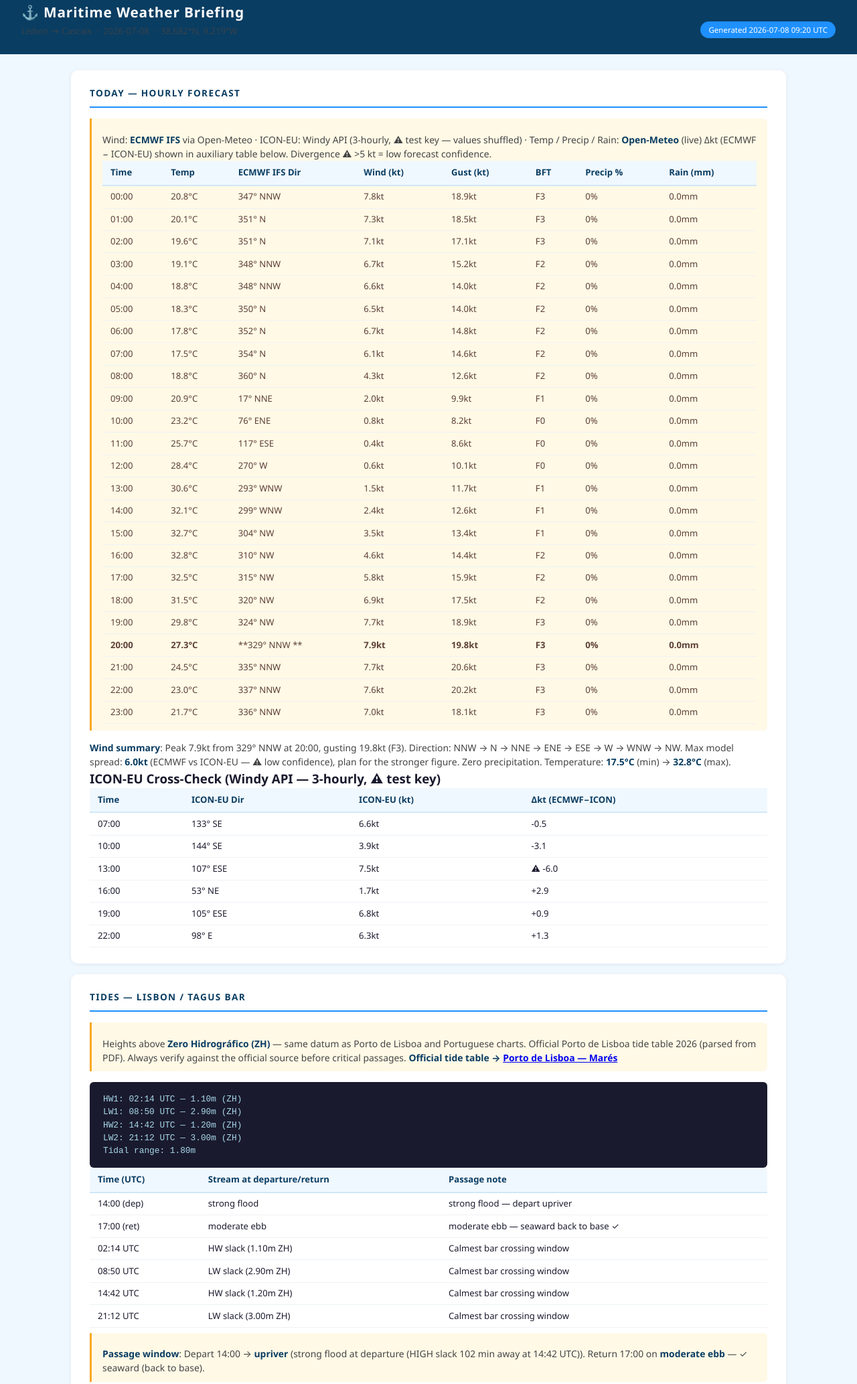
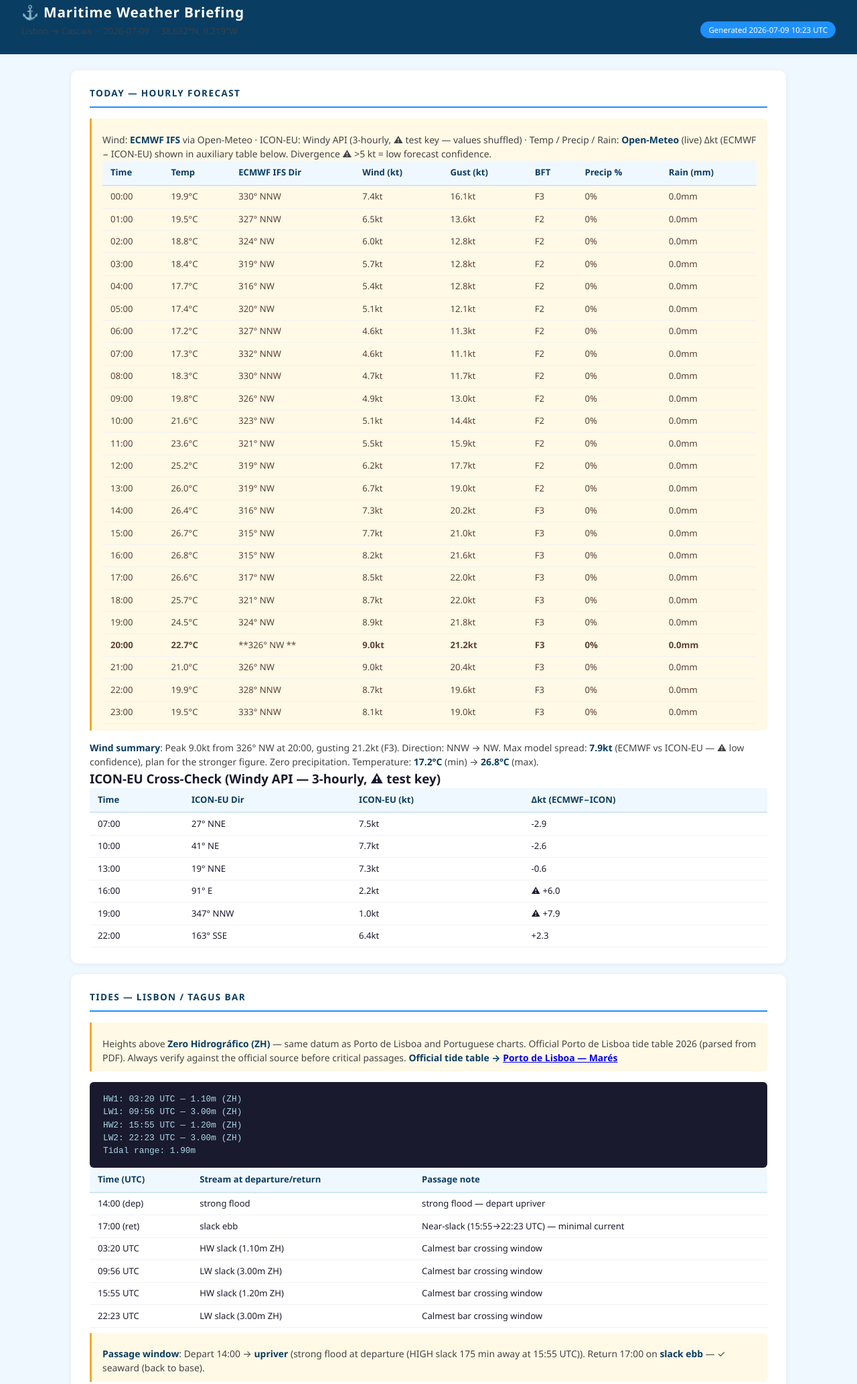
Before and after one commit to martinsda/maritime-weather, a website: page index.html in a window 1280 px wide. Shown: the part 21-2088 px from the top of the page at 67% size. Drawn offline with Linux system fonts and the light colour scheme.

Commit message:
briefing: auto-generated 29011137417

```diff
--- a/index.html
+++ b/index.html
@@ -3,7 +3,7 @@
 <head>
   <meta charset="UTF-8">
   <meta name="viewport" content="width=device-width, initial-scale=1.0">
-  <title>Maritime Briefing — 2026-07-08</title>
+  <title>Maritime Briefing — 2026-07-09</title>
   <style>
     :root {
       --sea:   #0a3d62;
@@ -100,9 +100,9 @@
 <header>
   <div>
     <h1>⚓ Maritime Weather Briefing</h1>
-    <p>Lisbon → Cascais &nbsp;·&nbsp; 2026-07-08 &nbsp;·&nbsp; 38.682°N, 9.219°W</p>
+    <p>Lisbon → Cascais &nbsp;·&nbsp; 2026-07-09 &nbsp;·&nbsp; 38.682°N, 9.219°W</p>
   </div>
-  <span class="badge">Generated 2026-07-08 09:20 UTC</span>
+  <span class="badge">Generated 2026-07-09 10:23 UTC</span>
 </header>
 
 <main>
@@ -125,247 +125,247 @@
 </thead>
 <tbody><tr>
 <td>00:00</td>
-<td>20.8°C</td>
-<td>347° NNW</td>
-<td>7.8kt</td>
-<td>18.9kt</td>
+<td>19.9°C</td>
+<td>330° NNW</td>
+<td>7.4kt</td>
+<td>16.1kt</td>
 <td>F3</td>
 <td>0%</td>
 <td>0.0mm</td>
 </tr>
 <tr>
 <td>01:00</td>
-<td>20.1°C</td>
-<td>351° N</td>
-<td>7.3kt</td>
-<td>18.5kt</td>
-<td>F3</td>
+<td>19.5°C</td>
+<td>327° NNW</td>
+<td>6.5kt</td>
+<td>13.6kt</td>
+<td>F2</td>
 <td>0%</td>
 <td>0.0mm</td>
 </tr>
 <tr>
 <td>02:00</td>
-<td>19.6°C</td>
-<td>351° N</td>
-<td>7.1kt</td>
-<td>17.1kt</td>
-<td>F3</td>
+<td>18.8°C</td>
+<td>324° NW</td>
+<td>6.0kt</td>
+<td>12.8kt</td>
+<td>F2</td>
 <td>0%</td>
 <td>0.0mm</td>
 </tr>
 <tr>
 <td>03:00</td>
-<td>19.1°C</td>
-<td>348° NNW</td>
-<td>6.7kt</td>
-<td>15.2kt</td>
+<td>18.4°C</td>
+<td>319° NW</td>
+<td>5.7kt</td>
+<td>12.8kt</td>
 <td>F2</td>
 <td>0%</td>
 <td>0.0mm</td>
 </tr>
 <tr>
 <td>04:00</td>
-<td>18.8°C</td>
-<td>348° NNW</td>
-<td>6.6kt</td>
-<td>14.0kt</td>
+<td>17.7°C</td>
+<td>316° NW</td>
+<td>5.4kt</td>
+<td>12.8kt</td>
 <td>F2</td>
 <td>0%</td>
 <td>0.0mm</td>
 </tr>
 <tr>
 <td>05:00</td>
-<td>18.3°C</td>
-<td>350° N</td>
-<td>6.5kt</td>
-<td>14.0kt</td>
+<td>17.4°C</td>
+<td>320° NW</td>
+<td>5.1kt</td>
+<td>12.1kt</td>
 <td>F2</td>
 <td>0%</td>
 <td>0.0mm</td>
 </tr>
 <tr>
 <td>06:00</td>
-<td>17.8°C</td>
-<td>352° N</td>
-<td>6.7kt</td>
-<td>14.8kt</td>
+<td>17.2°C</td>
+<td>327° NNW</td>
+<td>4.6kt</td>
+<td>11.3kt</td>
 <td>F2</td>
 <td>0%</td>
 <td>0.0mm</td>
 </tr>
 <tr>
 <td>07:00</td>
-<td>17.5°C</td>
-<td>354° N</td>
-<td>6.1kt</td>
-<td>14.6kt</td>
+<td>17.3°C</td>
+<td>332° NNW</td>
+<td>4.6kt</td>
+<td>11.1kt</td>
 <td>F2</td>
 <td>0%</td>
 <td>0.0mm</td>
 </tr>
 <tr>
 <td>08:00</td>
-<td>18.8°C</td>
-<td>360° N</td>
-<td>4.3kt</td>
-<td>12.6kt</td>
+<td>18.3°C</td>
+<td>330° NNW</td>
+<td>4.7kt</td>
+<td>11.7kt</td>
 <td>F2</td>
 <td>0%</td>
 <td>0.0mm</td>
 </tr>
 <tr>
 <td>09:00</td>
-<td>20.9°C</td>
-<td>17° NNE</td>
-<td>2.0kt</td>
-<td>9.9kt</td>
-<td>F1</td>
+<td>19.8°C</td>
+<td>326° NW</td>
+<td>4.9kt</td>
+<td>13.0kt</td>
+<td>F2</td>
 <td>0%</td>
 <td>0.0mm</td>
 </tr>
 <tr>
 <td>10:00</td>
-<td>23.2°C</td>
-<td>76° ENE</td>
-<td>0.8kt</td>
-<td>8.2kt</td>
-<td>F0</td>
-<td>0%</td>
-<td>0.0mm</td>
-</tr>
-<tr>
-<td>11:00</td>
-<td>25.7°C</td>
-<td>117° ESE</td>
-<td>0.4kt</td>
-<td>8.6kt</td>
-<td>F0</td>
-<td>0%</td>
-<td>0.0mm</td>
-</tr>
-<tr>
-<td>12:00</td>
-<td>28.4°C</td>
-<td>270° W</td>
-<td>0.6kt</td>
-<td>10.1kt</td>
-<td>F0</td>
-<td>0%</td>
-<td>0.0mm</td>
-</tr>
-<tr>
-<td>13:00</td>
-<td>30.6°C</td>
-<td>293° WNW</td>
-<td>1.5kt</td>
-<td>11.7kt</td>
-<td>F1</td>
-<td>0%</td>
-<td>0.0mm</td>
-</tr>
-<tr>
-<td>14:00</td>
-<td>32.1°C</td>
-<td>299° WNW</td>
-<td>2.4kt</td>
-<td>12.6kt</td>
-<td>F1</td>
-<td>0%</td>
-<td>0.0mm</td>
-</tr>
-<tr>
-<td>15:00</td>
-<td>32.7°C</td>
-<td>304° NW</td>
-<td>3.5kt</td>
-<td>13.4kt</td>
-<td>F1</td>
-<td>0%</td>
-<td>0.0mm</td>
-</tr>
-<tr>
-<td>16:00</td>
-<td>32.8°C</td>
-<td>310° NW</td>
-<td>4.6kt</td>
+<td>21.6°C</td>
+<td>323° NW</td>
+<td>5.1kt</td>
 <td>14.4kt</td>
 <td>F2</td>
 <td>0%</td>
 <td>0.0mm</td>
 </tr>
 <tr>
-<td>17:00</td>
-<td>32.5°C</td>
-<td>315° NW</td>
-<td>5.8kt</td>
+<td>11:00</td>
+<td>23.6°C</td>
+<td>321° NW</td>
+<td>5.5kt</td>
 <td>15.9kt</td>
 <td>F2</td>
 <td>0%</td>
 <td>0.0mm</td>
 </tr>
 <tr>
-<td>18:00</td>
-<td>31.5°C</td>
-<td>320° NW</td>
-<td>6.9kt</td>
-<td>17.5kt</td>
+<td>12:00</td>
+<td>25.2°C</td>
+<td>319° NW</td>
+<td>6.2kt</td>
+<td>17.7kt</td>
 <td>F2</td>
 <td>0%</td>
 <td>0.0mm</td>
 </tr>
 <tr>
+<td>13:00</td>
+<td>26.0°C</td>
+<td>319° NW</td>
+<td>6.7kt</td>
+<td>19.0kt</td>
+<td>F2</td>
+<td>0%</td>
+<td>0.0mm</td>
+</tr>
+<tr>
+<td>14:00</td>
+<td>26.4°C</td>
+<td>316° NW</td>
+<td>7.3kt</td>
+<td>20.2kt</td>
+<td>F3</td>
+<td>0%</td>
+<td>0.0mm</td>
+</tr>
+<tr>
+<td>15:00</td>
+<td>26.7°C</td>
+<td>315° NW</td>
+<td>7.7kt</td>
+<td>21.0kt</td>
+<td>F3</td>
+<td>0%</td>
+<td>0.0mm</td>
+</tr>
+<tr>
+<td>16:00</td>
+<td>26.8°C</td>
+<td>315° NW</td>
+<td>8.2kt</td>
+<td>21.6kt</td>
+<td>F3</td>
+<td>0%</td>
+<td>0.0mm</td>
+</tr>
+<tr>
+<td>17:00</td>
+<td>26.6°C</td>
+<td>317° NW</td>
+<td>8.5kt</td>
+<td>22.0kt</td>
+<td>F3</td>
+<td>0%</td>
+<td>0.0mm</td>
+</tr>
+<tr>
+<td>18:00</td>
+<td>25.7°C</td>
+<td>321° NW</td>
+<td>8.7kt</td>
+<td>22.0kt</td>
+<td>F3</td>
+<td>0%</td>
+<td>0.0mm</td>
+</tr>
+<tr>
 <td>19:00</td>
-<td>29.8°C</td>
+<td>24.5°C</td>
 <td>324° NW</td>
-<td>7.7kt</td>
-<td>18.9kt</td>
+<td>8.9kt</td>
+<td>21.8kt</td>
 <td>F3</td>
 <td>0%</td>
 <td>0.0mm</td>
 </tr>
 <tr>
 <td><strong>20:00</strong></td>
-<td><strong>27.3°C</strong></td>
-<td>**329° NNW  **</td>
-<td><strong>7.9kt</strong></td>
-<td><strong>19.8kt</strong></td>
+<td><strong>22.7°C</strong></td>
+<td>**326° NW   **</td>
+<td><strong>9.0kt</strong></td>
+<td><strong>21.2kt</strong></td>
 <td><strong>F3</strong></td>
 <td><strong>0%</strong></td>
 <td><strong>0.0mm</strong></td>
 </tr>
 <tr>
 <td>21:00</td>
-<td>24.5°C</td>
-<td>335° NNW</td>
-<td>7.7kt</td>
-<td>20.6kt</td>
+<td>21.0°C</td>
+<td>326° NW</td>
+<td>9.0kt</td>
+<td>20.4kt</td>
 <td>F3</td>
 <td>0%</td>
 <td>0.0mm</td>
 </tr>
 <tr>
 <td>22:00</td>
-<td>23.0°C</td>
-<td>337° NNW</td>
-<td>7.6kt</td>
-<td>20.2kt</td>
+<td>19.9°C</td>
+<td>328° NNW</td>
+<td>8.7kt</td>
+<td>19.6kt</td>
 <td>F3</td>
 <td>0%</td>
 <td>0.0mm</td>
 </tr>
 <tr>
 <td>23:00</td>
-<td>21.7°C</td>
-<td>336° NNW</td>
-<td>7.0kt</td>
-<td>18.1kt</td>
+<td>19.5°C</td>
+<td>333° NNW</td>
+<td>8.1kt</td>
+<td>19.0kt</td>
 <td>F3</td>
 <td>0%</td>
 <td>0.0mm</td>
 </tr>
 </tbody></table>
 </blockquote>
-<p><strong>Wind summary</strong>: Peak 7.9kt from 329° NNW at 20:00, gusting 19.8kt (F3). Direction: NNW → N → NNE → ENE → ESE → W → WNW → NW. Max model spread: <strong>6.0kt</strong> (ECMWF vs ICON-EU — ⚠ low confidence), plan for the stronger figure. Zero precipitation. Temperature: <strong>17.5°C</strong> (min) → <strong>32.8°C</strong> (max).</p>
+<p><strong>Wind summary</strong>: Peak 9.0kt from 326° NW at 20:00, gusting 21.2kt (F3). Direction: NNW → NW. Max model spread: <strong>7.9kt</strong> (ECMWF vs ICON-EU — ⚠ low confidence), plan for the stronger figure. Zero precipitation. Temperature: <strong>17.2°C</strong> (min) → <strong>26.8°C</strong> (max).</p>
 <h3>ICON-EU Cross-Check (Windy API — 3-hourly, ⚠ test key)</h3>
 <table>
 <thead>
@@ -378,39 +378,39 @@
 </thead>
 <tbody><tr>
 <td>07:00</td>
-<td>133° SE</td>
-<td>6.6kt</td>
-<td>-0.5</td>
+<td>27° NNE</td>
+<td>7.5kt</td>
+<td>-2.9</td>
 </tr>
 <tr>
 <td>10:00</td>
-<td>144° SE</td>
-<td>3.9kt</td>
-<td>-3.1</td>
+<td>41° NE</td>
+<td>7.7kt</td>
+<td>-2.6</td>
 </tr>
 <tr>
 <td>13:00</td>
-<td>107° ESE</td>
-<td>7.5kt</td>
-<td>⚠ -6.0</td>
+<td>19° NNE</td>
+<td>7.3kt</td>
+<td>-0.6</td>
 </tr>
 <tr>
 <td>16:00</td>
-<td>53° NE</td>
-<td>1.7kt</td>
-<td>+2.9</td>
+<td>91° E</td>
+<td>2.2kt</td>
+<td>⚠ +6.0</td>
 </tr>
 <tr>
 <td>19:00</td>
-<td>105° ESE</td>
-<td>6.8kt</td>
-<td>+0.9</td>
+<td>347° NNW</td>
+<td>1.0kt</td>
+<td>⚠ +7.9</td>
 </tr>
 <tr>
 <td>22:00</td>
-<td>98° E</td>
-<td>6.3kt</td>
-<td>+1.3</td>
+<td>163° SSE</td>
+<td>6.4kt</td>
+<td>+2.3</td>
 </tr>
 </tbody></table>
 </section>
@@ -420,11 +420,11 @@
 Official Porto de Lisboa tide table 2026 (parsed from PDF). Always verify against the official source before critical passages.
 <strong>Official tide table → <a href="https://www.portodelisboa.pt/mares">Porto de Lisboa — Marés</a></strong></p>
 </blockquote>
-<pre><code>HW1: 02:14 UTC — 1.10m (ZH)
-LW1: 08:50 UTC — 2.90m (ZH)
-HW2: 14:42 UTC — 1.20m (ZH)
-LW2: 21:12 UTC — 3.00m (ZH)
-Tidal range: 1.80m
+<pre><code>HW1: 03:20 UTC — 1.10m (ZH)
+LW1: 09:56 UTC — 3.00m (ZH)
+HW2: 15:55 UTC — 1.20m (ZH)
+LW2: 22:23 UTC — 3.00m (ZH)
+Tidal range: 1.90m
 </code></pre>
 <table>
 <thead>
@@ -441,32 +441,32 @@ Tidal range: 1.80m
 </tr>
 <tr>
 <td>17:00 (ret)</td>
-<td>moderate ebb</td>
-<td>moderate ebb — seaward back to base ✓</td>
+<td>slack ebb</td>
+<td>Near-slack (15:55→22:23 UTC) — minimal current</td>
 </tr>
 <tr>
-<td>02:14 UTC</td>
+<td>03:20 UTC</td>
 <td>HW slack (1.10m ZH)</td>
 <td>Calmest bar crossing window</td>
 </tr>
 <tr>
-<td>08:50 UTC</td>
-<td>LW slack (2.90m ZH)</td>
+<td>09:56 UTC</td>
+<td>LW slack (3.00m ZH)</td>
 <td>Calmest bar crossing window</td>
 </tr>
 <tr>
-<td>14:42 UTC</td>
+<td>15:55 UTC</td>
 <td>HW slack (1.20m ZH)</td>
 <td>Calmest bar crossing window</td>
 </tr>
 <tr>
-<td>21:12 UTC</td>
+<td>22:23 UTC</td>
 <td>LW slack (3.00m ZH)</td>
 <td>Calmest bar crossing window</td>
 </tr>
 </tbody></table>
 <blockquote>
-<p><strong>Passage window</strong>: Depart 14:00 → <strong>upriver</strong> (strong flood at departure (HIGH slack 102 min away at 14:42 UTC)). Return 17:00 on <strong>moderate ebb</strong> — ✓ seaward (back to base).</p>
+<p><strong>Passage window</strong>: Depart 14:00 → <strong>upriver</strong> (strong flood at departure (HIGH slack 175 min away at 15:55 UTC)). Return 17:00 on <strong>slack ebb</strong> — ✓ seaward (back to base).</p>
 </blockquote>
 </section>
 <section id="multi"><h2>MULTI-DAY FORECAST (Open-Meteo — Live Data)</h2>
@@ -485,90 +485,90 @@ Tidal range: 1.80m
 </tr>
 </thead>
 <tbody><tr>
-<td>Wed 08 Jul</td>
-<td>Overcast</td>
-<td>32.8</td>
-<td>17.5</td>
-<td>0%</td>
-<td>0.0</td>
-<td>6.5</td>
-<td>15.2</td>
-<td>316° NW</td>
-</tr>
-<tr>
 <td>Thu 09 Jul</td>
 <td>Partly cloudy</td>
-<td>26.7</td>
+<td>26.8</td>
 <td>17.2</td>
 <td>0%</td>
 <td>0.0</td>
-<td>8.6</td>
-<td>21.2</td>
-<td>308° NW</td>
+<td>8.4</td>
+<td>20.2</td>
+<td>323° NW</td>
 </tr>
 <tr>
 <td>Fri 10 Jul</td>
 <td>Overcast</td>
-<td>26.5</td>
-<td>17.9</td>
+<td>27.6</td>
+<td>18.2</td>
 <td>0%</td>
 <td>0.0</td>
-<td>8.8</td>
-<td>21.2</td>
-<td>309° NW</td>
+<td>8.1</td>
+<td>19.4</td>
+<td>326° NW</td>
 </tr>
 <tr>
 <td>Sat 11 Jul</td>
 <td>Partly cloudy</td>
-<td>24.7</td>
-<td>17.8</td>
+<td>24.4</td>
+<td>17.7</td>
 <td>0%</td>
 <td>0.0</td>
-<td>8.6</td>
-<td>20.8</td>
-<td>244° WSW</td>
+<td>10.0</td>
+<td>23.3</td>
+<td>250° WSW</td>
 </tr>
 <tr>
 <td>Sun 12 Jul</td>
 <td>Overcast</td>
-<td>24.2</td>
+<td>25.0</td>
 <td>19.4</td>
-<td>5%</td>
+<td>3%</td>
 <td>0.0</td>
-<td>9.4</td>
-<td>22.5</td>
-<td>235° SW</td>
+<td>9.0</td>
+<td>21.2</td>
+<td>217° SW</td>
 </tr>
 <tr>
 <td>Mon 13 Jul</td>
-<td>Fog</td>
-<td>24.7</td>
-<td>19.3</td>
-<td>0%</td>
-<td>0.0</td>
-<td>8.1</td>
-<td>19.6</td>
-<td>247° WSW</td>
+<td>Overcast</td>
+<td>23.8</td>
+<td>20.3</td>
+<td>3%</td>
+<td>0.3</td>
+<td>9.7</td>
+<td>22.9</td>
+<td>226° SW</td>
 </tr>
 <tr>
 <td>Tue 14 Jul</td>
 <td>Overcast</td>
-<td>24.5</td>
-<td>18.7</td>
+<td>25.1</td>
+<td>19.5</td>
 <td>0%</td>
 <td>0.0</td>
-<td>9.0</td>
-<td>21.6</td>
-<td>244° WSW</td>
+<td>7.8</td>
+<td>19.4</td>
+<td>260° W</td>
+</tr>
+<tr>
+<td>Wed 15 Jul</td>
+<td>Fog</td>
+<td>26.2</td>
+<td>18.5</td>
+<td>0%</td>
+<td>0.0</td>
+<td>8.7</td>
+<td>21.4</td>
+<td>291° WNW</td>
 </tr>
 </tbody></table>
-<p><strong>Week reading</strong>: 7 of 7 days settled (rain &lt;20%, wind &lt;15kt). Peak gust this week: <strong>22.5kt</strong> on Sun 12 Jul. Confidence high D+0–D+2, indicative only beyond 72 hrs.</p>
+<p><strong>Week reading</strong>: 7 of 7 days settled (rain &lt;20%, wind &lt;15kt). Peak gust this week: <strong>23.3kt</strong> on Sat 11 Jul. Confidence high D+0–D+2, indicative only beyond 72 hrs.</p>
 </section>
 </main>
 
 <footer>
   Data: <strong>Windy API</strong> (wind/waves) + <strong>Open-Meteo</strong> (temp/rain) + <strong>Porto de Lisboa PDF</strong> (tides)
-  &nbsp;·&nbsp; <a href="output/2026-07-08_lisbon-cascais-briefing.md">Full markdown report</a>
+  &nbsp;·&nbsp; <a href="output/2026-07-09_lisbon-cascais-briefing.md">Full markdown report</a>
   &nbsp;·&nbsp; Generated by maritime-weather skill
 </footer>
 
```
Also changed, not shown: output/2026-07-09_lisbon-cascais-briefing.md (added).
